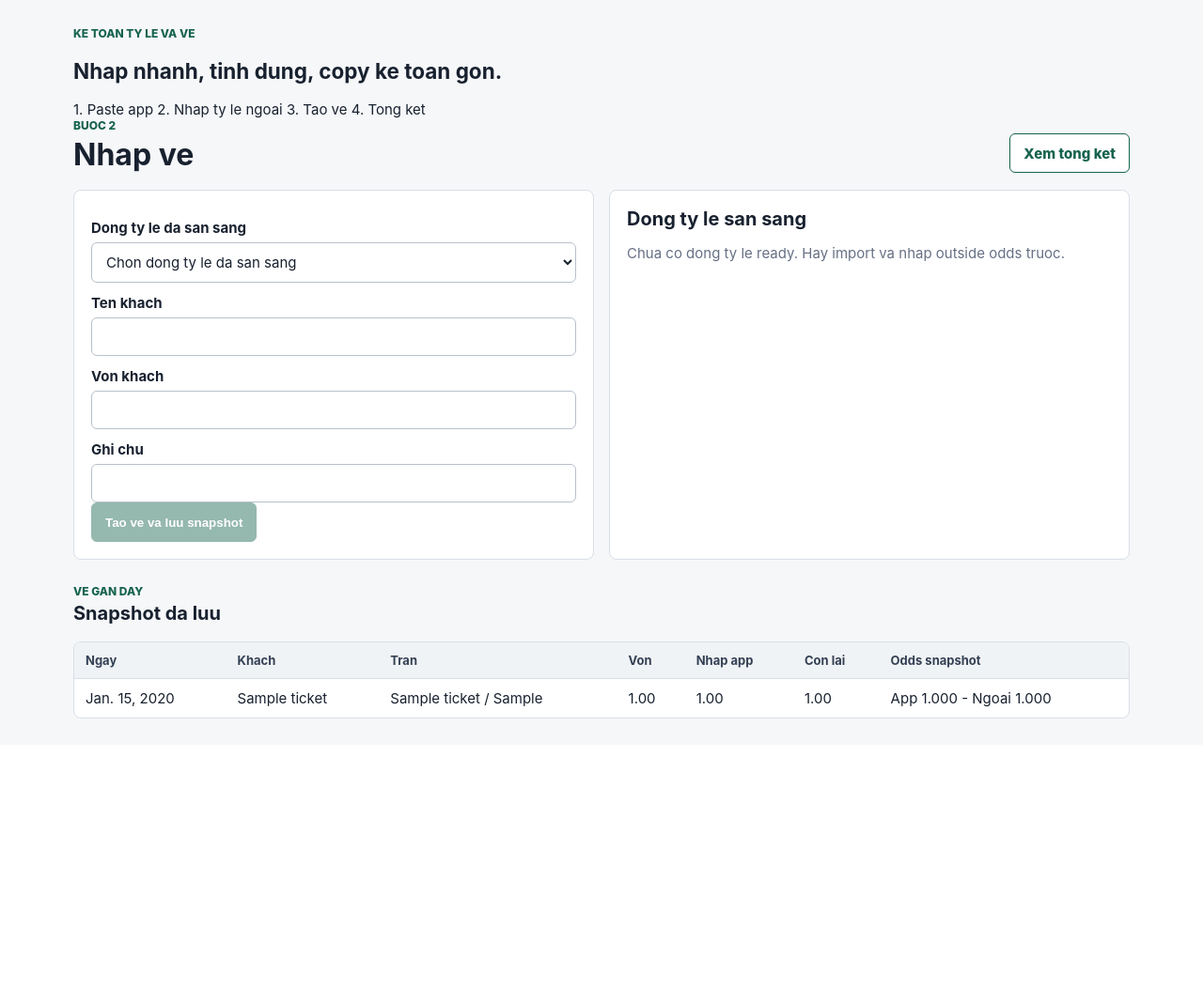
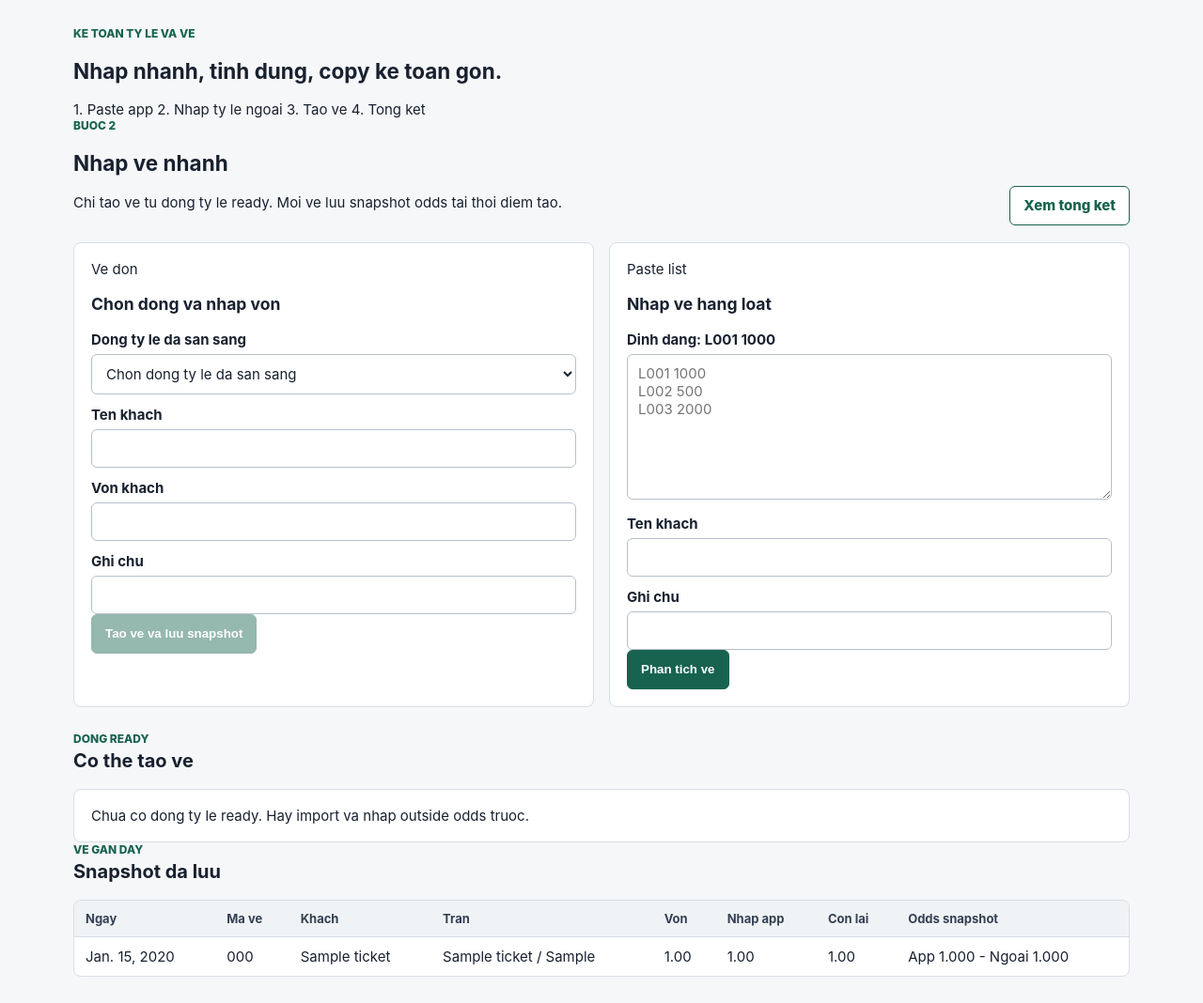
Before and after one commit to Panjiaphu/guilua, a Django app: page /tickets/ in a window 1280 px wide. Shown: the part 64-1132 px from the top of the page at 94% size. Before the commit the page ends 829 px from the top, so only its background shows below. Run offline with Django 5.2, Linux system fonts and the light colour scheme; tables that the repository leaves empty hold one stand-in row (values such as "Sample post").

Commit message:
ui: add ticket bulk preview screen

```diff
--- a/odds/templates/odds/tickets.html
+++ b/odds/templates/odds/tickets.html
@@ -4,7 +4,8 @@
 <section class="page-title">
   <div>
     <p class="eyebrow">Buoc 2</p>
-    <h1>Nhap ve</h1>
+    <h2>Nhap ve nhanh</h2>
+    <p class="page-subtitle">Chi tao ve tu dong ty le ready. Moi ve luu snapshot odds tai thoi diem tao.</p>
   </div>
   <a class="button secondary" href="{% url 'odds:summary' %}">Xem tong ket</a>
 </section>
@@ -12,6 +13,13 @@
 <section class="workgrid">
   <form method="post" class="panel">
     {% csrf_token %}
+    <input type="hidden" name="action" value="create_single">
+    <div class="panel-head">
+      <div>
+        <span class="step-pill teal">Ve don</span>
+        <h3>Chon dong va nhap von</h3>
+      </div>
+    </div>
     {{ form.non_field_errors }}
     <label for="{{ form.market_line.id_for_label }}">Dong ty le da san sang</label>
     {{ form.market_line }}
@@ -21,26 +29,100 @@
     {{ form.customer_stake }}
     <label for="{{ form.note.id_for_label }}">Ghi chu</label>
     {{ form.note }}
-    <button class="button" type="submit" {% if not ready_lines %}disabled{% endif %}>Tao ve va luu snapshot</button>
+    <button class="button full-mobile" type="submit" {% if not ready_lines %}disabled{% endif %}>Tao ve va luu snapshot</button>
   </form>
 
-  <div class="panel">
-    <h2>Dong ty le san sang</h2>
-    {% if ready_lines %}
-      <div class="compact-list">
-        {% for line in ready_lines %}
-          <div class="compact-row">
-            <strong>{{ line.match_name }}</strong>
-            <span>{{ line.market_type }} / {{ line.selection }}</span>
-            <span>App {{ line.app_odds }} - Ngoai {{ line.outside_odds }}</span>
-          </div>
-        {% endfor %}
+  <form method="post" class="panel">
+    {% csrf_token %}
+    <input type="hidden" name="action" value="parse_bulk">
+    <div class="panel-head">
+      <div>
+        <span class="step-pill purple">Paste list</span>
+        <h3>Nhap ve hang loat</h3>
       </div>
-    {% else %}
-      <p class="empty">Chua co dong ty le ready. Hay import va nhap outside odds truoc.</p>
-    {% endif %}
+    </div>
+    <label for="{{ bulk_form.raw_tickets.id_for_label }}">Dinh dang: L001 1000</label>
+    {{ bulk_form.raw_tickets }}
+    <div class="two-field-row">
+      <div>
+        <label for="{{ bulk_form.customer_name.id_for_label }}">Ten khach</label>
+        {{ bulk_form.customer_name }}
+      </div>
+      <div>
+        <label for="{{ bulk_form.note.id_for_label }}">Ghi chu</label>
+        {{ bulk_form.note }}
+      </div>
+    </div>
+    <button class="button full-mobile" type="submit">Phan tich ve</button>
+  </form>
+</section>
+
+{% if ticket_preview %}
+<section class="section-head">
+  <div>
+    <p class="eyebrow">Preview ve</p>
+    <h2>{{ ticket_preview.ready_count }} / {{ ticket_preview.lines|length }} dong hop le</h2>
+  </div>
+  <form method="post">
+    {% csrf_token %}
+    <input type="hidden" name="action" value="save_bulk">
+    <button class="button" type="submit" {% if not ticket_preview.can_save %}disabled{% endif %}>Luu danh sach ve</button>
+  </form>
+</section>
+
+<div class="tablewrap">
+  <table class="data-table responsive-table">
+    <thead>
+      <tr>
+        <th>#</th>
+        <th>Dong</th>
+        <th>Tran</th>
+        <th>Von</th>
+        <th>Nhap app</th>
+        <th>Con lai</th>
+        <th>Trang thai</th>
+      </tr>
+    </thead>
+    <tbody>
+      {% for line in ticket_preview.lines %}
+        <tr>
+          <td data-label="#">{{ line.row_number }}</td>
+          <td data-label="Dong">{{ line.market_code|default:"-" }}</td>
+          <td data-label="Tran">{% if line.market_line %}{{ line.market_line.match_name }} / {{ line.market_line.selection }}{% else %}-{% endif %}</td>
+          <td data-label="Von">{{ line.customer_stake|default:"-" }}</td>
+          <td data-label="Nhap app">{{ line.app_stake|default:"-" }}</td>
+          <td data-label="Con lai">{{ line.remaining_cash|default:"-" }}</td>
+          <td data-label="Trang thai">
+            <span class="badge {{ line.status }}">{{ line.status }}</span>
+            {% if line.error %}<div class="row-error">{{ line.error }}</div>{% endif %}
+            {% if line.warning %}<div class="row-warning">{{ line.warning }}</div>{% endif %}
+          </td>
+        </tr>
+      {% endfor %}
+    </tbody>
+  </table>
+</div>
+{% endif %}
+
+<section class="section-head">
+  <div>
+    <p class="eyebrow">Dong ready</p>
+    <h2>Co the tao ve</h2>
   </div>
 </section>
+
+<div class="ready-grid">
+  {% for line in ready_lines %}
+    <div class="line-card">
+      <strong>{{ line.code }}</strong>
+      <span>{{ line.match_name }}</span>
+      <small>{{ line.market_type }} / {{ line.selection }} / {{ line.handicap|default:"-" }}</small>
+      <b>App {{ line.app_odds }} · Ngoai {{ line.outside_odds }}</b>
+    </div>
+  {% empty %}
+    <div class="panel empty-panel">Chua co dong ty le ready. Hay import va nhap outside odds truoc.</div>
+  {% endfor %}
+</div>
 
 <section class="section-head">
   <div>
@@ -54,6 +136,7 @@
     <thead>
       <tr>
         <th>Ngay</th>
+        <th>Ma ve</th>
         <th>Khach</th>
         <th>Tran</th>
         <th>Von</th>
@@ -66,6 +149,7 @@
       {% for ticket in tickets %}
         <tr>
           <td data-label="Ngay">{{ ticket.ticket_date }}</td>
+          <td data-label="Ma ve">{{ ticket.ticket_code }}</td>
           <td data-label="Khach">{{ ticket.customer_name|default:"-" }}</td>
           <td data-label="Tran">{{ ticket.match_name_snapshot }} / {{ ticket.selection_snapshot }}</td>
           <td data-label="Von">{{ ticket.customer_stake }}</td>
@@ -74,7 +158,7 @@
           <td data-label="Odds snapshot">App {{ ticket.app_odds_snapshot }} - Ngoai {{ ticket.outside_odds_snapshot }}</td>
         </tr>
       {% empty %}
-        <tr><td colspan="7" class="empty">Chua co ve.</td></tr>
+        <tr><td colspan="8" class="empty">Chua co ve.</td></tr>
       {% endfor %}
     </tbody>
   </table>
```
